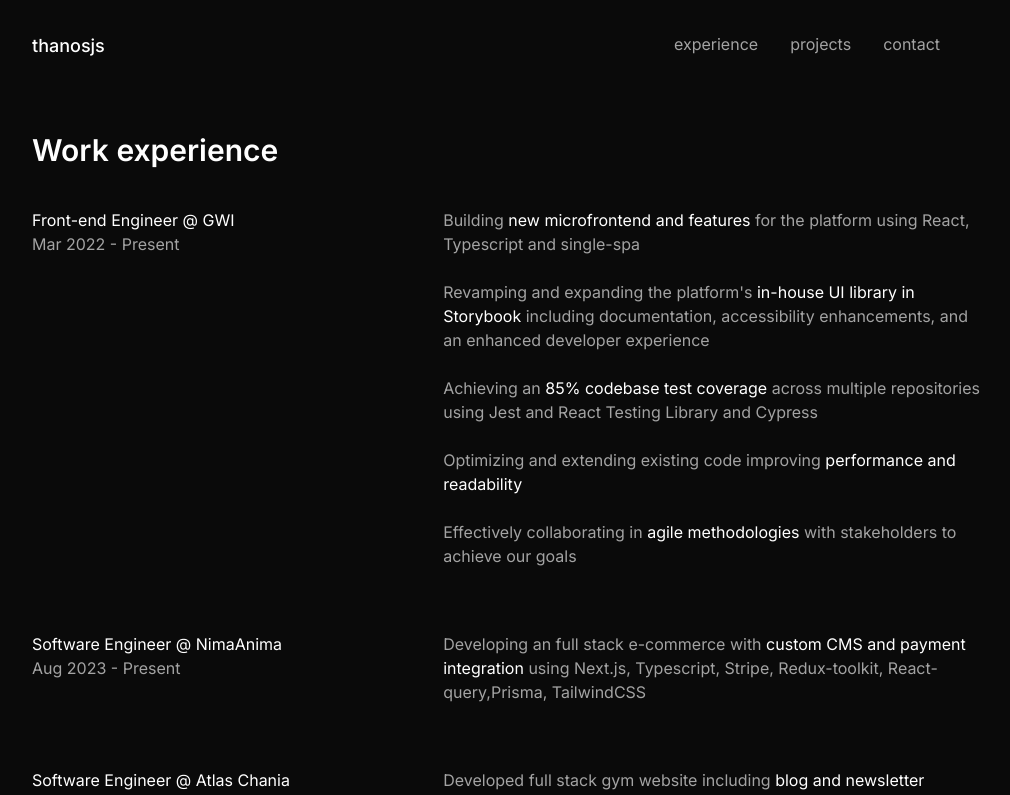
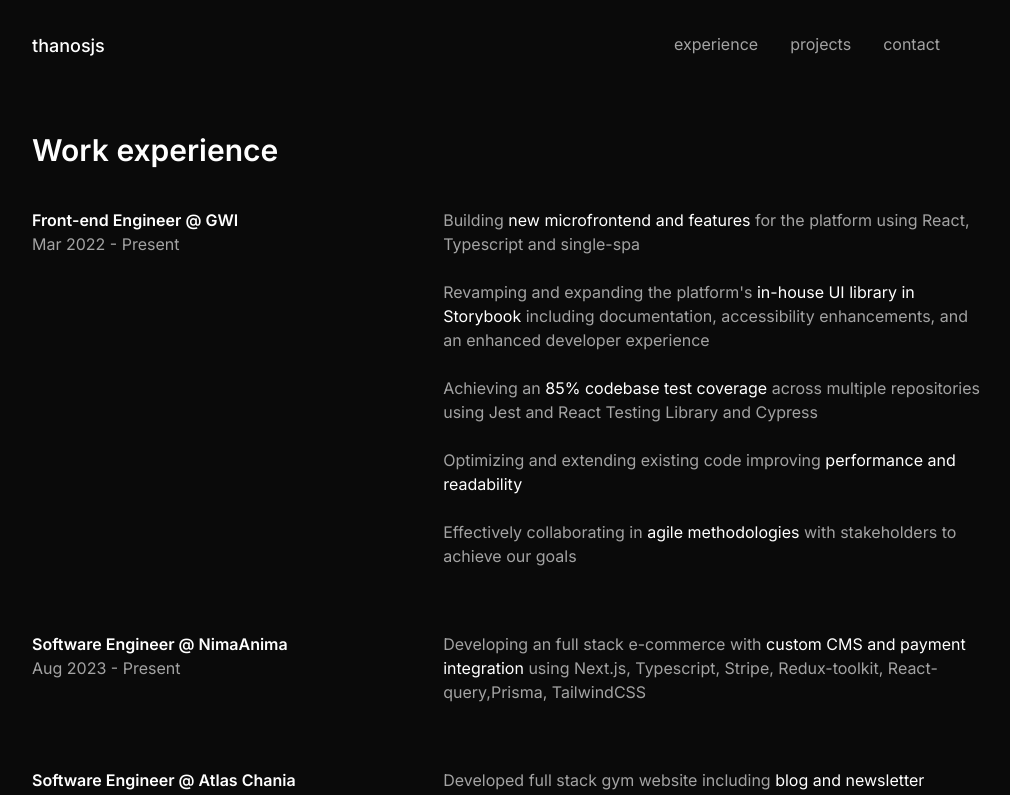
Before and after one commit to thanosoncode/portfolio, a Next.js app: page /experience in a window 1280 px wide. Shown: the top 795 px of the page, without its empty margins (154-1164 px from the left). Built offline with nearby package versions, Linux system fonts and the light colour scheme.

Commit message:
add readme

```diff
--- a/app/(routes)/experience/page.tsx
+++ b/app/(routes)/experience/page.tsx
@@ -70,7 +70,9 @@ const Experience = () => {
               className="grid grid-cols-1 gap-12 sm:grid-cols-[40%_60%]"
             >
               <div>
-                <h2 className="text-primary-color">{exp.title}</h2>
+                <h2 className="font-semibold text-primary-color">
+                  {exp.title}
+                </h2>
                 <p>{exp.duration}</p>
               </div>
               <div className="flex flex-col gap-6">
```
Also changed, not shown: 1 other file (tests, documents, lock files or other folders).
